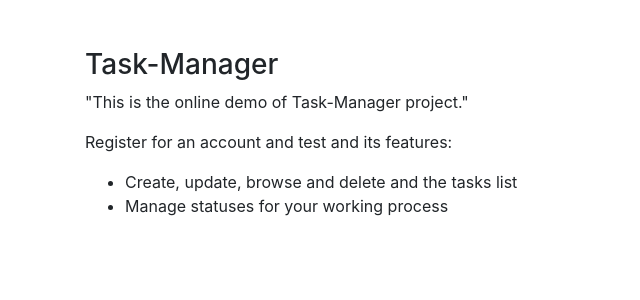
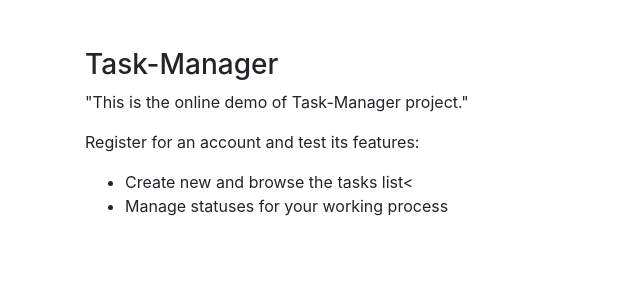
Before and after one commit to sdemikhov/python-project-lvl4, a Django app: page / in a window 1280 px wide. Shown: the part 56-356 px from the top of the page, without its empty margins (0-640 px from the left). Run offline with Django 3.2, Linux system fonts and the light colour scheme; data that the repository does not hold is empty; some libraries are stand-ins or nearby versions.

Commit message:
fix index template

```diff
--- a/task_manager/templates/task_manager/index.html
+++ b/task_manager/templates/task_manager/index.html
@@ -13,9 +13,9 @@
             Tasks assigned to me: <a href="{% url "tasks" %}?filter_=my_tasks">{{ created_tasks_count }}</a>
         {% else %}
             <p>"This is the online demo of Task-Manager project."</p>
-            <p>Register for an account and test and its features:</p>
+            <p>Register for an account and test its features:</p>
             <ul>
-                <li>Create, update, browse and delete and the tasks list</li>
+                <li>Create new and browse the tasks list<</li>
                 <li>Manage statuses for your working process</li>
             </ul>
         {% endif %}
```
